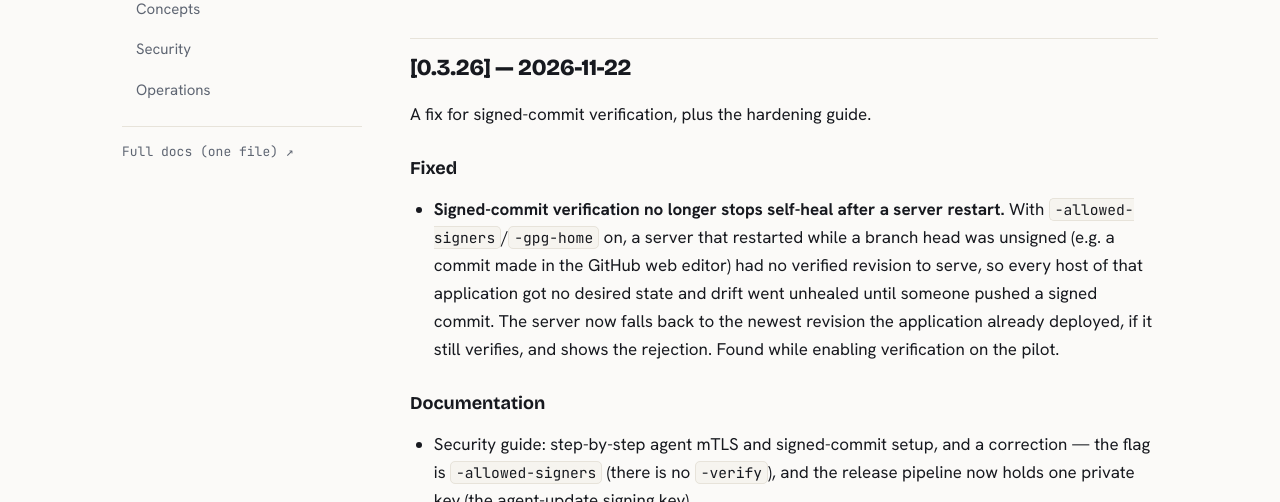
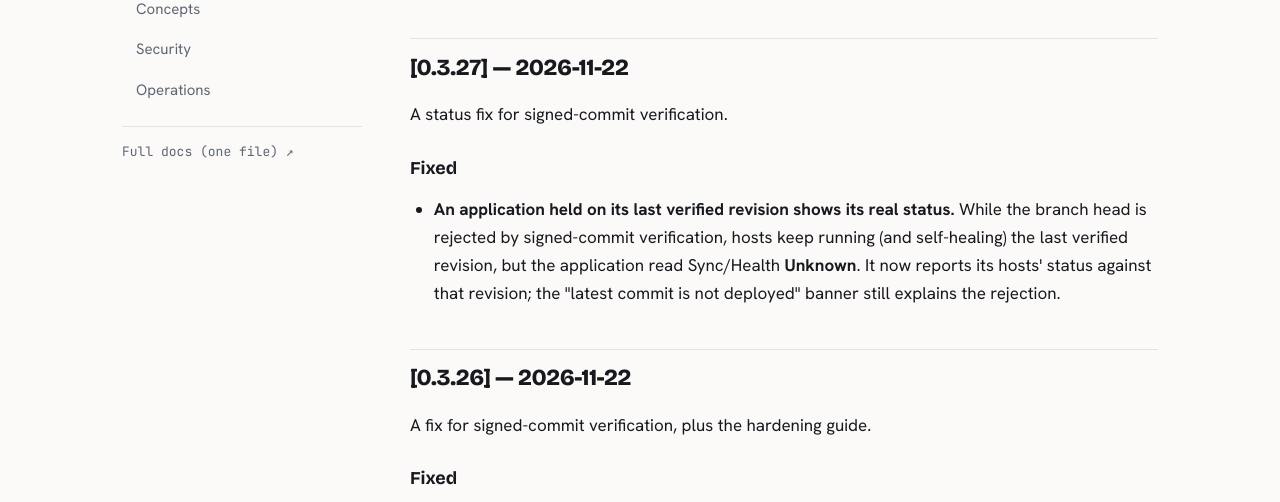
Before and after one commit to Inblade/hostcd-dist, a plain HTML site: page docs/changelog/index.html in a window 1280 px wide. Shown: the part 220-722 px from the top of the page. Drawn offline with Linux system fonts and the light colour scheme.

Commit message:
docs: sync hostcd.dev for v0.3.27 (#70)
Co-authored-by: hostcd-release <release@hostcd.dev>

```diff
--- a/docs/changelog/index.html
+++ b/docs/changelog/index.html
@@ -33,9 +33,20 @@
 <h1 id="changelog">Changelog</h1>
 <p>All notable changes to hostcd are documented here. This project uses date-based
 <code>vMAJOR.MINOR.PATCH</code> tags; security releases are called out explicitly.</p>
+<h2 id="0327--2026-11-22">[0.3.27] — 2026-11-22</h2>
+<p>A status fix for signed-commit verification.</p>
+<h3 id="fixed">Fixed</h3>
+<ul>
+<li><strong>An application held on its last verified revision shows its real status.</strong>
+While the branch head is rejected by signed-commit verification, hosts keep
+running (and self-healing) the last verified revision, but the application
+read Sync/Health <strong>Unknown</strong>. It now reports its hosts' status against that
+revision; the &quot;latest commit is not deployed&quot; banner still explains the
+rejection.</li>
+</ul>
 <h2 id="0326--2026-11-22">[0.3.26] — 2026-11-22</h2>
 <p>A fix for signed-commit verification, plus the hardening guide.</p>
-<h3 id="fixed">Fixed</h3>
+<h3 id="fixed-1">Fixed</h3>
 <ul>
 <li><strong>Signed-commit verification no longer stops self-heal after a server
 restart.</strong> With <code>-allowed-signers</code>/<code>-gpg-home</code> on, a server that restarted
@@ -70,7 +81,7 @@ than v0.3.25 need one last manual upgrade. (#249)</li>
 </ul>
 <h2 id="0324--2026-11-22">[0.3.24] — 2026-11-22</h2>
 <p>A one-fix release for the approval gate.</p>
-<h3 id="fixed-1">Fixed</h3>
+<h3 id="fixed-2">Fixed</h3>
 <ul>
 <li><strong>A commit that changes nothing for a gated app no longer needs approval.</strong>
 An app held at its approved revision (approval gate with self-heal, or a host
@@ -91,7 +102,7 @@ without a second approval. It now waits for approval like a sync, and a sync
 window that blocks manual syncs blocks it too. Upgrade is recommended if you
 use approval gates with cluster apps. (#243)</li>
 </ul>
-<h3 id="fixed-2">Fixed</h3>
+<h3 id="fixed-3">Fixed</h3>
 <ul>
 <li><strong>Gated cluster apps self-heal to the approved revision</strong>, as host apps do
 since 0.3.22: drift is restored automatically, a new revision still waits for
@@ -116,7 +127,7 @@ self-heal too; this is now documented. (#243)</li>
 <h2 id="0322--2026-11-21">[0.3.22] — 2026-11-21</h2>
 <p>A small fix release: approval gates and self-heal now work together. No new
 resource kinds or features.</p>
-<h3 id="fixed-3">Fixed</h3>
+<h3 id="fixed-4">Fixed</h3>
 <ul>
 <li><strong>Self-heal works under an approval gate.</strong> An app in a project that requires
 approval, with automated sync and self-heal on, now restores the revision a
@@ -171,7 +182,7 @@ nothing new, or offers the update (one-click when the server has the updater
 configured) — so an operator no longer has to wait out the background poll or
 rely on the passive banner.</li>
 </ul>
-<h3 id="fixed-4">Fixed</h3>
+<h3 id="fixed-5">Fixed</h3>
 <ul>
 <li><strong>Settings were stale right after a form login.</strong> <code>/api/settings</code> is now
 refetched immediately after login (as it already was on a page reload), so the
@@ -251,7 +262,7 @@ trusted network). A server started manually without the token still leaves
 agent — so <code>sha256sum -c</code> can no longer verify a release green while an artifact
 that silently failed to build is simply absent from <code>SHA256SUMS</code>.</li>
 </ul>
-<h3 id="fixed-5">Fixed</h3>
+<h3 id="fixed-6">Fixed</h3>
 <ul>
 <li>The modal/drawer scrim is now a neutral black, so it visibly dims the content
 behind it on the dark theme (it previously matched the dark page background and
@@ -302,7 +313,7 @@ nothing has been written yet; an undeliverable forward returns <code>503</code>
 <code>Retry-After</code> rather than a hard <code>502</code>.</li>
 <li>HA remains an <strong>Enterprise preview</strong> pending a multi-day two-node soak.</li>
 </ul>
-<h3 id="fixed-6">Fixed</h3>
+<h3 id="fixed-7">Fixed</h3>
 <ul>
 <li>The server <strong>refuses a server-side install from a stale <code>-agent-dist</code></strong>
 (prevents a silent agent downgrade) and warns at startup on a version mismatch.</li>
@@ -343,7 +354,7 @@ package/service/user/group names.</li>
 <code>package</code>/<code>file</code>/<code>service</code>). See <code>docs/WINDOWS.md</code>.</li>
 <li>UI: view and edit a host's admin-assigned targeting labels.</li>
 </ul>
-<h3 id="fixed-7">Fixed</h3>
+<h3 id="fixed-8">Fixed</h3>
 <ul>
 <li>Documentation consistency (pricing/trial wording); self-contained public
 release notes.</li>
```
Also changed, not shown: docs/guide/security.html (+1 -1 lines), docs/index.html (+1 -1 lines), docs/llms-full.txt, 3 other files.
